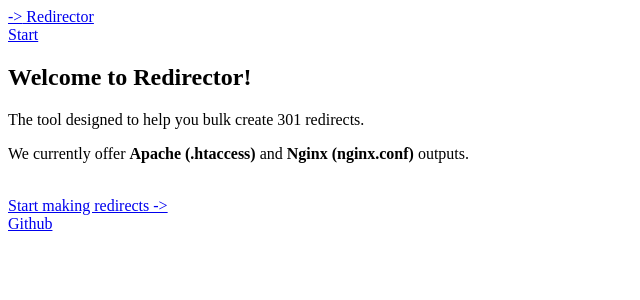
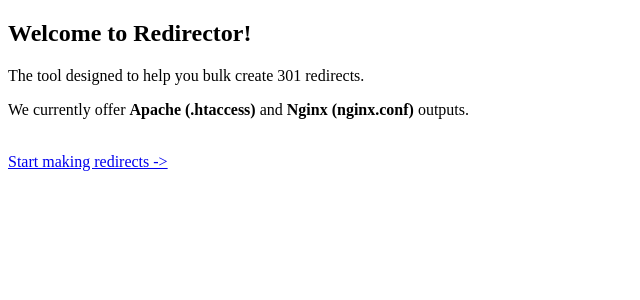
Before and after one commit to kolbykruger/redirector, a Vue app: page / in a window 1280 px wide. Shown: the top 300 px of the page, without its empty margins (0-640 px from the left). Built offline with nearby package versions, Linux system fonts and the light colour scheme; the HTML template or start-up script is replaced by a standard one.

Commit message:
removed header and footer

```diff
--- a/src/App.vue
+++ b/src/App.vue
@@ -1,6 +1,6 @@
 <template>
   <div id="app">
-    <header>
+    <!-- <header>
         <div class="container">
             <div class="logo">
                 <router-link to="/">
@@ -8,21 +8,15 @@
                 </router-link>
             </div>
             <nav>
-              <!--router-link to="/about">About</router-link-->
               <router-link class="button button-green" to="/stage-0">Start</router-link>
           </nav>
         </div>
-    </header>
+    </header> -->
     <main>
         <transition name="slide" mode="out-in">
             <router-view/>
         </transition>
     </main>
-    <footer>
-        <div class="container">
-            <a href="https://github.com/kolbykruger/redirector" target="_blank">Github</a>
-        </div>
-    </footer>
   </div>
 </template>
 
```
